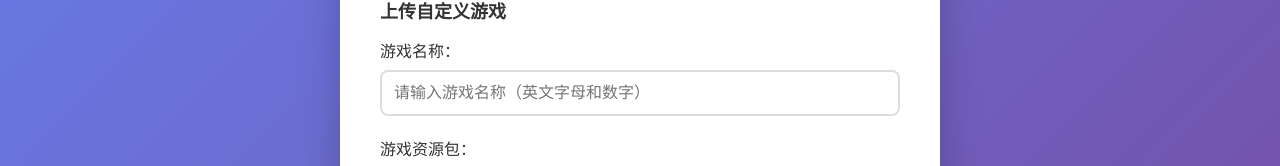
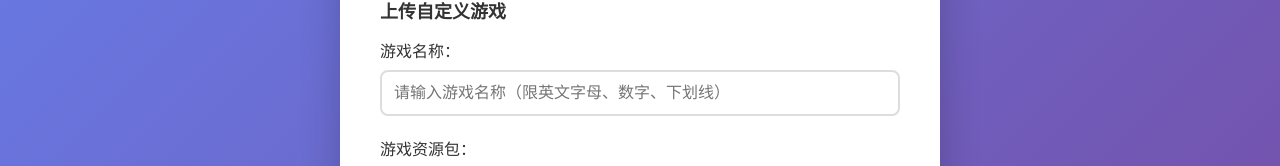
Before and after one commit to willow-hu/interactive-narrative-game-ch, a plain HTML site: page index.html in a window 1280 px wide. Shown: the part 268-434 px from the top of the page. Drawn offline with nearby package versions, Linux system fonts and the light colour scheme.

Commit message:
update hint

```diff
--- a/index.html
+++ b/index.html
@@ -23,7 +23,7 @@
                     <h3>上传自定义游戏</h3>
                     <div class="form-group">
                         <label for="gameName">游戏名称：</label>
-                        <input type="text" id="gameName" placeholder="请输入游戏名称（英文字母和数字）" />
+                        <input type="text" id="gameName" placeholder="请输入游戏名称（限英文字母、数字、下划线）" />
                     </div>
 
                     <div class="form-group">
```
